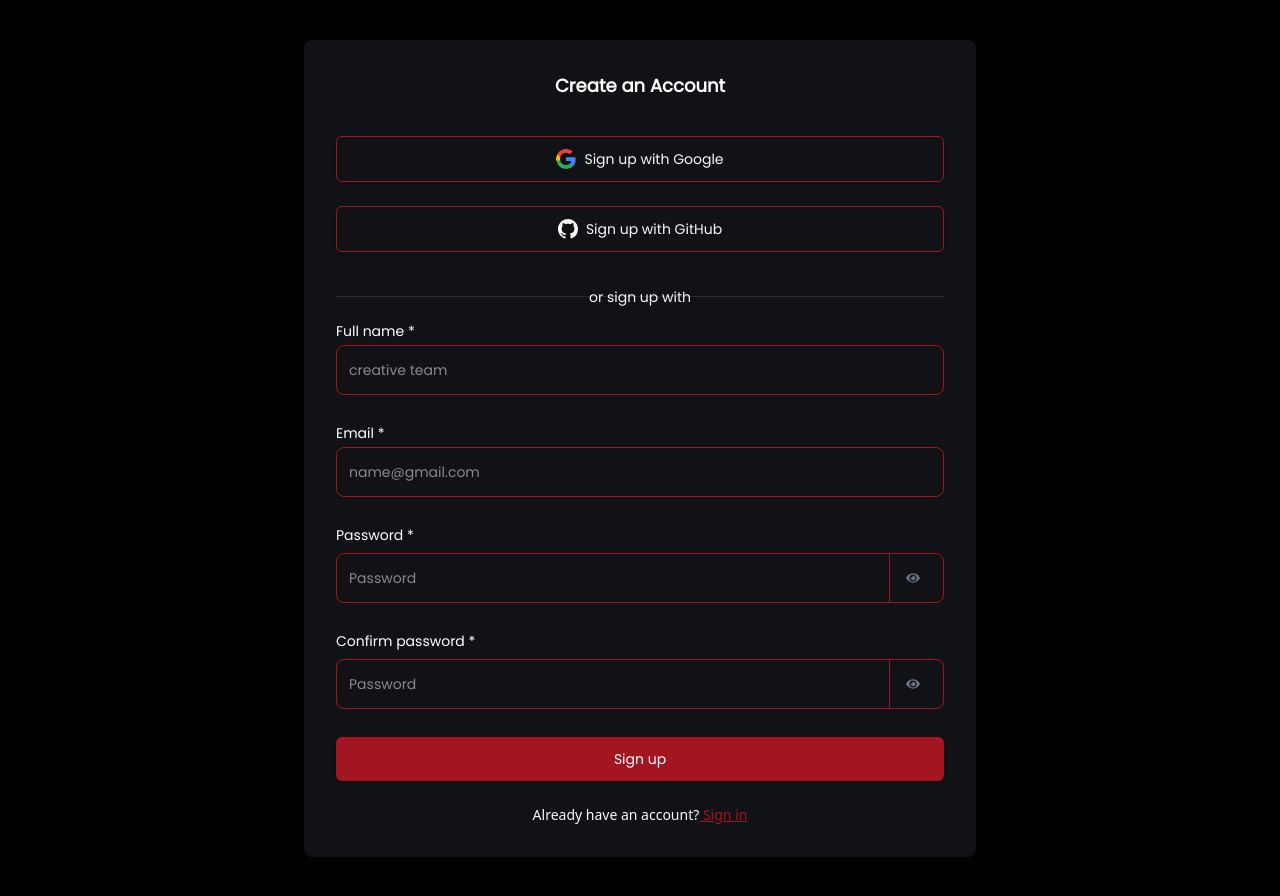
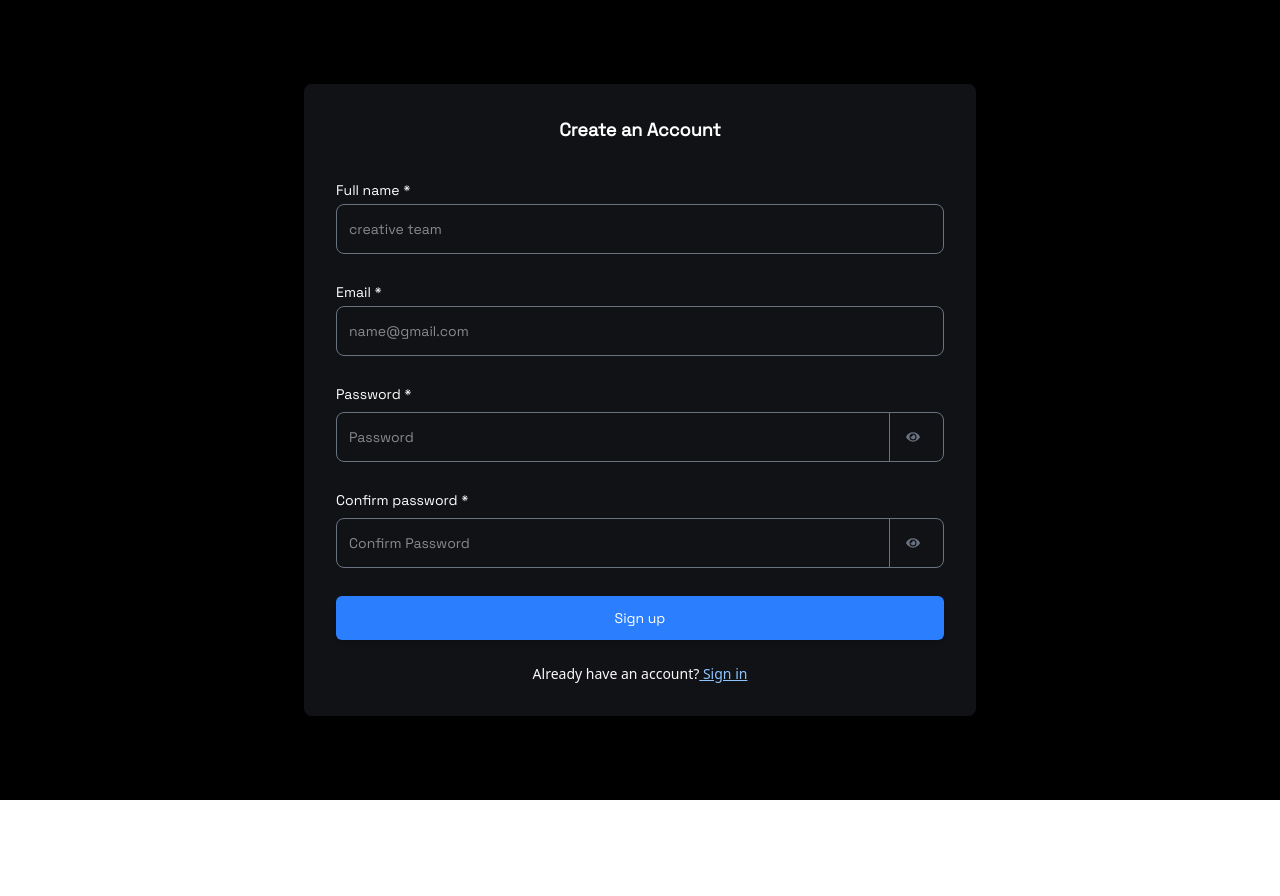
Before and after one commit to dev-anthony/Codetrack-vj, a React (Vite) app in the folder frontend/: page /signup in a window 1280 px wide. After the commit the page ends 800 px from the top, so only its background shows below. Built offline with nearby package versions, Linux system fonts and the light colour scheme.

Commit message:
added some changes in auth

```diff
--- a/frontend/src/auth/login.jsx
+++ b/frontend/src/auth/login.jsx
@@ -1,22 +1,43 @@
 import { useState } from 'react';
 import { FaEye, FaEyeSlash } from 'react-icons/fa';
+import { useNavigate } from 'react-router-dom';
 
 export default function Login() {
     const [showPassword, setShowPassword] = useState(false);
-
+    const [email,setEmail] = useState('')
+    const [password, setPassword] = useState('')
+    const [loading, setLoading] = useState(false)
+    const navigate = useNavigate()
     const togglePasswordVisibility = () => {
         setShowPassword(!showPassword);
     };
 
+    const handleLogin = (e) => {
+      e.preventDefault()
+
+      if(!email || !password){
+        return;
+      }
+      setLoading(true)
+    if (password.length <= 6){
+      alert('password should be more than 6')
+    } else{
+      setTimeout(() => {
+        setLoading(false)
+      }, 2000);
+    navigate('/dash')
+    }
+
+    }
     return (
-        <section className="bg-black min-h-screen flex justify-center items-center pt-10 pb-10 font-poppins p-4">
+        <section className="bg-black min-h-screen flex justify-center items-center pt-10 pb-10 font-grotesk p-4">
             <div className="form-container lg:p-8 p-6 px-8 w-full max-w-md lg:max-w-2xl bg-[#51596C33]  text-sm font-sans text-white flex flex-col gap-6 rounded-lg shadow-md">
-                <div className="logo-container mb-3 text-center font-bold font-poppins text-lg">
+                <div className="logo-container mb-3 text-center font-bold font-grotesk text-lg">
                     Welcome Back!
                 </div>
 
-                <div className="social-buttons flex flex-col items-center mb-5 gap-6 font-poppins">
-  <button className="social-button flex justify-center items-center w-full text-[#fcf7f8] border-[#a31621] border py-3 px-4 gap-2 rounded-md shadow-md">
+                <div className="social-buttons flex flex-col items-center mb-5 gap-6 font-grotesk">
+  <button className="social-button flex justify-center items-center w-full text-[#fcf7f8] border-gray-500 border py-3 px-4 gap-2 rounded-md shadow-md">
     <svg viewBox="0 0 18 18" xmlns="http://www.w3.org/2000/svg" className="w-5 h-5">
       <path fill="#EA4335" d="M9 3.48c1.69 0 2.83.73 3.48 1.35l2.55-2.48C13.76.88 11.23 0 9 0 5.48 0 2.53 2.01 1 5.03l2.93 2.27C4.54 5.08 6.44 3.48 9 3.48z"></path>
       <path fill="#4285F4" d="M17.64 9.2c0-.63-.06-1.25-.18-1.84H9v3.48h4.84c-.21 1.14-.84 2.1-1.8 2.74v2.27h2.92c1.71-1.58 2.68-3.92 2.68-6.65z"></path>
@@ -26,7 +47,7 @@ export default function Login() {
     </svg>
     <span>Sign in with Google</span>
   </button>
-  <button className="social-button flex justify-center items-center w-full text-[#fcf7f8] border-[#a31621] border py-3 px-4 gap-2 rounded-md shadow-md">
+  <button className="social-button flex justify-center items-center w-full text-[#fcf7f8] border-gray-500 border py-3 px-4 gap-2 rounded-md shadow-md">
     <svg viewBox="0 0 16 16" xmlns="http://www.w3.org/2000/svg" className="w-5 h-5">
       <path fillRule="evenodd" fill="currentColor" d="M8 0C3.58 0 0 3.58 0 8c0 3.54 2.29 6.53 5.47 7.59.4.07.55-.17.55-.38 0-.19-.01-.82-.01-1.49-2.01.37-2.53-.49-2.69-.94-.09-.23-.48-.94-.82-1.13-.28-.15-.68-.52-.01-.53.63-.01 1.08.58 1.23.82.72 1.21 1.87.87 2.33.66.07-.52.28-.87.51-1.07-1.78-.2-3.64-.89-3.64-3.95 0-.87.31-1.59.82-2.15-.08-.2-.36-1.02.08-2.12 0 0 .67-.22 2.2.82.64-.18 1.32-.27 2-.27.68 0 1.36.09 2 .27 1.53-1.04 2.2-.82 2.2-.82.44 1.1.16 1.92.08 2.12.51.56.82 1.27.82 2.15 0 3.07-1.87 3.75-3.65 3.95.29.25.54.73.54 1.48 0 1.07-.01 1.93-.01 2.2 0 .21.15.46.55.38A8.013 8.013 0 0016 8c0-4.42-3.58-8-8-8z"></path>
     </svg>
@@ -34,19 +55,22 @@ export default function Login() {
   </button>
 </div>
 
-                <div className="relative flex items-center font-poppins ">
+                <div className="relative flex items-center font-grotesk ">
                     <div className="line w-full h-px bg-[#fcf7f8] opacity-10"></div>
                     <span className="absolute left-1/2 transform -translate-x-1/2  px-2 text-[#fcf7f8]">or sign in with</span>
                     <div className="line w-full h-px bg-[#fcf7f8] opacity-10"></div>
                 </div>
 
-                <form className="form flex flex-col gap-3 font-poppins">
+                <form className="form flex flex-col gap-3 font-grotesk" onSubmit={handleLogin}>
                     <div className=" flex flex-col gap-1 ">
                         <label htmlFor="email" className="block">Email *</label>
                         <input
               type="email"
-              className="w-full h-[50px] p-3 border text-sm  border-opacity-80 rounded-lg mb-4 border-[#a31621] focus:outline-none "
+              className="w-full h-[50px] p-3 border text-sm  border-opacity-80 rounded-lg mb-4 border-gray-500 focus:outline-none "
               placeholder="name@gmail.com"
+              value={email}
+              required
+              onChange={e => setEmail(e.target.value)}
             />
                     </div>
 
@@ -56,11 +80,13 @@ export default function Login() {
       <label className="block mb-2 text-sm font-medium">Password *</label>
       <input
         type={showPassword ? 'text' : 'password'}
-        className="w-full p-3 h-[50px] text-sm border border-[#a31621] border-opacity-80 rounded-lg pr-10 focus:outline-none "
+        className="w-full p-3 h-[50px] text-sm border border-gray-500 border-opacity-80 rounded-lg pr-10 focus:outline-none "
         placeholder="Password"
+        required
+        onChange={e=> setPassword(e.target.value)}
       />
       <span
-        className="absolute inset-y-0 top-7 right-10  flex items-center   cursor-pointer border-l border-[#a31621]"
+        className="absolute inset-y-0 top-7 right-10  flex items-center   cursor-pointer border-l border-gray-500"
         onClick={togglePasswordVisibility}
       >
         {showPassword ? (
@@ -70,17 +96,30 @@ export default function Login() {
         )}
       </span>
     </div>
-                    <a className="forgot-password-link text-[#a31621] text-sm underline self-end" href="#">Forgot Password</a>
-
-                    <button type="submit" className="form-submit-btn flex justify-center items-center text-white bg-[#a31621] border-none w-full py-3 px-4 rounded-md shadow-md ">
-                        Login
-                    </button>
+                    <a className="forgot-password-link text-blue-300 text-sm underline self-end" href="#">Forgot Password</a>
+                    <button
+    type="submit"
+    className={`flex justify-center items-center w-full py-3 px-4 rounded-md shadow-md text-white ${loading ? 'bg-gray-400 cursor-not-allowed' : 'bg-blue-500 hover:bg-blue-600'} transition duration-200 ease-in-out`}
+    disabled={loading}
+>
+    {loading ? (
+        <>
+            <svg className="animate-spin h-5 w-5 mr-3" xmlns="http://www.w3.org/2000/svg" fill="none" viewBox="0 0 24 24">
+                <circle className="opacity-25" cx="12" cy="12" r="10" stroke="currentColor" strokeWidth="4"></circle>
+                <path className="opacity-75" fill="currentColor" d="M4 12a8 8 0 018-8v2a6 6 0 100 12v2a8 8 0 01-8-8z"></path>
+            </svg>
+            Logging...
+        </>
+    ) : (
+        "Login"
+    )}
+</button>
                 </form>
 
 
                 <p className="signup-link text-sm text-center text-[#fcf7f8]">
                     Don't have an account?
-                    <a className="signup-link text-[#a31621] underline" href="#"> Sign up now</a>
+                    <a className=" text-blue-300 underline" href="/signup"> Sign up now</a>
                 </p>
             </div>
         </section>
--- a/frontend/src/auth/signup.jsx
+++ b/frontend/src/auth/signup.jsx
@@ -1,85 +1,118 @@
 import { useState } from 'react';
 import { FaEye, FaEyeSlash } from 'react-icons/fa';
+import { useNavigate } from 'react-router-dom';
 
 export default function Signup() {
     const [showPassword, setShowPassword] = useState(false);
     const [showConfirmPassword, setShowConfirmPassword] = useState(false);
+    const [fullname, setFullName] = useState('');
+    const [email, setEmail] = useState('');
+    const [password, setPassword] = useState('');
+    const [confirmpassword, setConfirmPassword] = useState('');
+    const [loading, setLoading] = useState(false);
+    const [error, setError] = useState({ fullname: '', email: '', password: '', confirmpassword: '' });
+    const navigate = useNavigate();
 
     const togglePasswordVisibility = () => {
         setShowPassword(!showPassword);
     };
+
     const toggleConfirmPassword = () => {
         setShowConfirmPassword(!showConfirmPassword);
     };
 
+    const handleSignUp = (e) => {
+        e.preventDefault();
+        setLoading(true);
+        setError({ fullname: '', email: '', password: '', confirmpassword: '' }); // Reset errors
+
+        let hasError = false;
+
+        if (!fullname || fullname.length < 4) {
+            setError(prev => ({ ...prev, fullname: "Name should be more than 4 characters." }));
+            hasError = true;
+        }
+        if (!email) {
+            setError(prev => ({ ...prev, email: "Email is required." }));
+            hasError = true;
+        }
+        if (!password || password.length <= 6) {
+            setError(prev => ({ ...prev, password: "Password should be more than 6 characters." }));
+            hasError = true;
+        }
+        if (password !== confirmpassword) {
+            setError(prev => ({ ...prev, confirmpassword: "Passwords do not match." }));
+            hasError = true;
+        }
+
+        if (hasError) {
+            setLoading(false);
+            return;
+        }
+
+
+        try {
+            setLoading(true)
+
+        } catch (error) {
+            console.log(error);
+            setError(prev => ({ ...prev, general: "An error occurred during signup." }));
+        } finally {
+            setLoading(false);
+        }
+    };
+
     return (
-        <section className="bg-black min-h-screen flex justify-center items-center pt-10 pb-10 font-poppins p-4">
-            <div className="form-container lg:p-8 p-6 px-8 w-full max-w-md lg:max-w-2xl bg-[#51596C33]  text-sm font-sans text-white flex flex-col gap-6 rounded-lg shadow-md">
-                <div className="logo-container mb-3 text-center font-bold font-poppins text-lg">
+        <section className="bg-black min-h-screen flex justify-center items-center pt-10 pb-10 font-grotesk p-4">
+            <div className="form-container lg:p-8 p-6 px-8 w-full max-w-md lg:max-w-2xl bg-[#51596C33] text-sm font-sans text-white flex flex-col gap-6 rounded-lg shadow-md">
+                <div className="logo-container mb-3 text-center font-bold font-grotesk text-lg">
                     Create an Account
-
                 </div>
 
-                <div className="social-buttons flex flex-col items-center mb-5 gap-6 font-poppins">
-  <button className="social-button flex justify-center items-center w-full text-[#fcf7f8] border-[#a31621] border py-3 px-4 gap-2 rounded-md shadow-md">
-    <svg viewBox="0 0 18 18" xmlns="http://www.w3.org/2000/svg" className="w-5 h-5">
-      <path fill="#EA4335" d="M9 3.48c1.69 0 2.83.73 3.48 1.35l2.55-2.48C13.76.88 11.23 0 9 0 5.48 0 2.53 2.01 1 5.03l2.93 2.27C4.54 5.08 6.44 3.48 9 3.48z"></path>
-      <path fill="#4285F4" d="M17.64 9.2c0-.63-.06-1.25-.18-1.84H9v3.48h4.84c-.21 1.14-.84 2.1-1.8 2.74v2.27h2.92c1.71-1.58 2.68-3.92 2.68-6.65z"></path>
-      <path fill="#FBBC05" d="M3.96 10.92c-.21-.63-.33-1.3-.33-2 0-.7.12-1.37.33-2l-2.93-2.27C1.02 6.14 0 7.47 0 9c0 1.53 1.02 2.86 2.03 3.68l1.93-2.76z"></path>
-      <path fill="#34A853" d="M9 18c2.43 0 4.47-.81 5.96-2.2l-2.92-2.27c-.81.55-1.83.87-3.04.87-2.56 0-4.71-1.73-5.48-4.08H1.06v2.55C2.53 15.99 5.48 18 9 18z"></path>
-      <path fill="none" d="M0 0h18v18H0z"></path>
-    </svg>
-    <span>Sign up with Google</span>
-  </button>
-  <button className="social-button flex justify-center items-center w-full text-[#fcf7f8] border-[#a31621] border py-3 px-4 gap-2 rounded-md shadow-md">
-    <svg viewBox="0 0 16 16" xmlns="http://www.w3.org/2000/svg" className="w-5 h-5">
-      <path fillRule="evenodd" fill="currentColor" d="M8 0C3.58 0 0 3.58 0 8c0 3.54 2.29 6.53 5.47 7.59.4.07.55-.17.55-.38 0-.19-.01-.82-.01-1.49-2.01.37-2.53-.49-2.69-.94-.09-.23-.48-.94-.82-1.13-.28-.15-.68-.52-.01-.53.63-.01 1.08.58 1.23.82.72 1.21 1.87.87 2.33.66.07-.52.28-.87.51-1.07-1.78-.2-3.64-.89-3.64-3.95 0-.87.31-1.59.82-2.15-.08-.2-.36-1.02.08-2.12 0 0 .67-.22 2.2.82.64-.18 1.32-.27 2-.27.68 0 1.36.09 2 .27 1.53-1.04 2.2-.82 2.2-.82.44 1.1.16 1.92.08 2.12.51.56.82 1.27.82 2.15 0 3.07-1.87 3.75-3.65 3.95.29.25.54.73.54 1.48 0 1.07-.01 1.93-.01 2.2 0 .21.15.46.55.38A8.013 8.013 0 0016 8c0-4.42-3.58-8-8-8z"></path>
-    </svg>
-    <span>Sign up with GitHub</span>
-  </button>
-</div>
-
-                <div className="relative flex items-center font-poppins ">
-                    <div className="line w-full h-px bg-[#fcf7f8] opacity-10"></div>
-                    <span className="absolute left-1/2 transform -translate-x-1/2  px-2 text-[#fcf7f8]">or sign up with</span>
-                    <div className="line w-full h-px bg-[#fcf7f8] opacity-10"></div>
-                </div>
-
-                <form className="form flex flex-col gap-3 font-poppins">
-                <div className=" flex flex-col gap-1 ">
+                <form className="form flex flex-col gap-3 font-grotesk" onSubmit={handleSignUp}>
+                    <div className="flex flex-col gap-1">
                         <label htmlFor="name" className="block">Full name *</label>
                         <input
-              type="name"
-              className="w-full h-[50px] p-3 border text-sm  border-opacity-80 rounded-lg mb-4 border-[#a31621] focus:outline-none "
+                            type="text"
+                            className="w-full h-[50px] p-3 border text-sm border-opacity-80 rounded-lg mb-4 border-gray-500 focus:outline-none"
                             placeholder="creative team"
+                            required
+                            onChange={e => setFullName(e.target.value)}
+                            value={fullname}
                         />
+                        {error.fullname && <span className="block text-sm text-red-400">{error.fullname}</span>}
                     </div>
-                    <div className=" flex flex-col gap-1 ">
+                    <div className="flex flex-col gap-1">
                         <label htmlFor="email" className="block">Email *</label>
                         <input
                             type="email"
-              className="w-full h-[50px] p-3 border text-sm  border-opacity-80 rounded-lg mb-4 border-[#a31621] focus:outline-none "
+                            className="w-full h-[50px] p-3 border text-sm border-opacity-80 rounded-lg mb-4 border-gray-500 focus:outline-none"
                             placeholder="name@gmail.com"
+                            required
+                            onChange={e => setEmail(e.target.value)}
+                            value={email}
                         />
+                        {error.email && <span className="block text-sm text-red-400">{error.email}</span>}
                     </div>
-
-
-
                     <div className="relative mb-4">
                         <label className="block mb-2 text-sm font-medium">Password *</label>
                         <input
                             type={showPassword ? 'text' : 'password'}
-        className="w-full p-3 h-[50px] text-sm border border-[#a31621] border-opacity-80 rounded-lg pr-10 focus:outline-none "
+                            className="w-full p-3 h-[50px] text-sm border border-gray-500 border-opacity-80 rounded-lg pr-10 focus:outline-none"
                             placeholder="Password"
+                            onChange={e => setPassword(e.target.value)}
+                            required
+                            value={password}
                         />
+                        {error.password && <span className="block text-sm text-red-400">{error.password}</span>}
                         <span
-        className="absolute inset-y-0 top-7 right-10  flex items-center   cursor-pointer border-l border-[#a31621]"
+                            className="absolute inset-y-0 top-7 right-10 flex items-center cursor-pointer border-l border-gray-500"
                             onClick={togglePasswordVisibility}
                         >
                             {showPassword ? (
                                 <FaEyeSlash className="text-gray-500 relative left-4" />
                             ) : (
-          <FaEye className="text-gray-500  relative left-4" />
+                                <FaEye className="text-gray-500 relative left-4" />
                             )}
                         </span>
                     </div>
@@ -87,29 +120,46 @@ export default function Signup() {
                         <label className="block mb-2 text-sm font-medium">Confirm password *</label>
                         <input
                             type={showConfirmPassword ? 'text' : 'password'}
-        className="w-full p-3 h-[50px] text-sm border border-[#a31621] border-opacity-80 rounded-lg pr-10 focus:outline-none "
-        placeholder="Password"
+                            className="w-full p-3 h-[50px] text-sm border border-gray-500 border-opacity-80 rounded-lg pr-10 focus:outline-none"
+                            placeholder="Confirm Password"
+                            required
+                            onChange={e => setConfirmPassword(e.target.value)}
+                            value={confirmpassword}
                         />
+                        {error.confirmpassword && <span className="block text-sm text-red-400">{error.confirmpassword}</span>}
                         <span
-        className="absolute inset-y-0 top-7 right-10  flex items-center   cursor-pointer border-l border-[#a31621]"
+                            className="absolute inset-y-0 top-7 right-10 flex items-center cursor-pointer border-l border-gray-500"
                             onClick={toggleConfirmPassword}
                         >
                             {showConfirmPassword ? (
                                 <FaEyeSlash className="text-gray-500 relative left-4" />
                             ) : (
-          <FaEye className="text-gray-500  relative left-4" />
+                                <FaEye className="text-gray-500 relative left-4" />
                             )}
                         </span>
                     </div>
-                    <button type="submit" className="form-submit-btn flex justify-center items-center text-white bg-[#a31621] border-none w-full py-3 px-4 rounded-md shadow-md ">
-                        Sign up
+                    <button
+    type="submit"
+    className={`flex justify-center items-center w-full py-3 px-4 rounded-md shadow-md text-white ${loading ? 'bg-gray-400 cursor-not-allowed' : 'bg-blue-500 hover:bg-blue-600'} transition duration-200 ease-in-out`}
+    disabled={loading}
+>
+    {loading ? (
+        <>
+            <svg className="animate-spin h-5 w-5 mr-3" xmlns="http://www.w3.org/2000/svg" fill="none" viewBox="0 0 24 24">
+                <circle className="opacity-25" cx="12" cy="12" r="10" stroke="currentColor" strokeWidth="4"></circle>
+                <path className="opacity-75" fill="currentColor" d="M4 12a8 8 0 018-8v2a6 6 0 100 12v2a8 8 0 01-8-8z"></path>
+            </svg>
+            Creating account...
+        </>
+    ) : (
+        "Sign up"
+    )}
 </button>
                 </form>
 
-
-                <p className="signup-link text-sm text-center text-[#fcf7f8]">
+                <p className="text-sm text-center text-[#fcf7f8]">
                     Already have an account?
-                    <a className="signup-link text-[#a31621] underline" href="#/login"> Sign in</a>
+                    <a className="text-blue-300 underline" href="/login"> Sign in</a>
                 </p>
             </div>
         </section>
--- a/frontend/src/dashboard/layout.jsx
+++ b/frontend/src/dashboard/layout.jsx
@@ -1,5 +1,6 @@
 import { useSelector } from "react-redux";
-import ProfileInfo from "./profile";
+import SubmitProject from "./submit";
+
 
 
 const Layout = () => {
@@ -7,7 +8,7 @@ const Layout = () => {
   return (
     <section className={`flex min-h-screen  flex-wrap content-start gap-3  px-4 py-4 ${darkmode ? "border-neutral-800": ''} ${darkmode? "bg-neutral-950":'bg-gray-100'} `}>
     <div className="h-min w-full lg:w-[calc(100%_-_10px)] animate-fadeDown pt-20 pb-10">
-      <ProfileInfo />
+      <SubmitProject />
     </div>
 
 
```
Also changed, not shown: frontend/src/dashboard/navmenu.jsx (+27 -4 lines), frontend/src/dashboard/submit.jsx (renamed from frontend/src/dashboard/profile.jsx, +5 -5 lines). Lines whose indentation alone changed are shown as unchanged.
